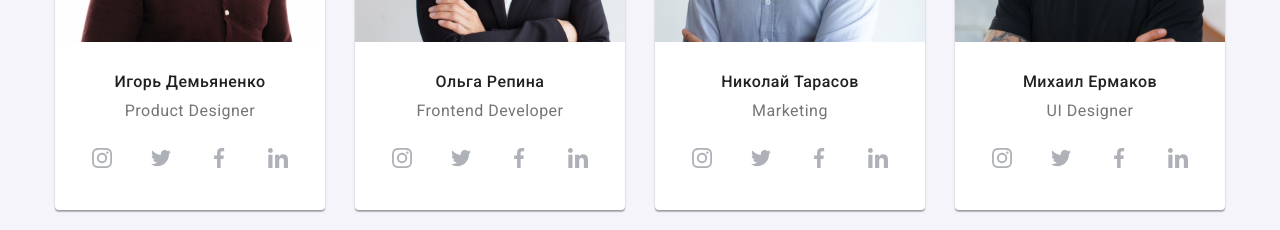
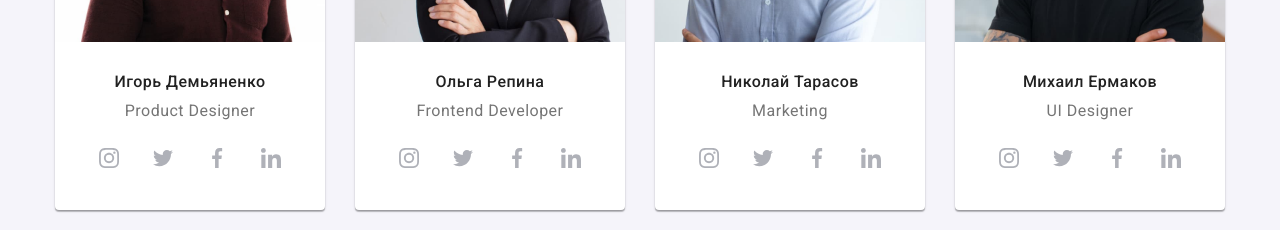
Before and after one commit to OlhaTsyhanenko/goit-markup-hw-04, a plain HTML site: page index.html in a window 1280 px wide. Shown: the part 2000-2230 px from the top of the page. Drawn offline with nearby package versions, Linux system fonts and the light colour scheme.

Commit message:
Добавила список для соцсетей для карточек сотрудников

```diff
--- a/css/styles.css
+++ b/css/styles.css
@@ -317,12 +317,17 @@ img {
   margin-bottom: 16px;
 }
 
+.our-team-socnetworks {
+  display: flex;
+  justify-content: center;
+}
+
 .our-team-socnetworks .link {
-  display: inline-flex;
-  align-items: center;
-  justify-content: center;
+  display: flex;
   width: 44px;
   height: 44px;
+  justify-content: center;
+  align-items: center;
   fill: var(--text-color-svg);
 }
 
@@ -333,7 +338,7 @@ img {
   border-radius: 50%;
 }
 
-.our-team-socnetworks .link:not(:last-child) {
+.our-team-socnetworks .icon:not(:last-child) {
   margin-right: 10px;
 }
 
--- a/index.html
+++ b/index.html
@@ -145,28 +145,36 @@
               />
               <h3 class="section-title-our-team">Игорь Демьяненко</h3>
               <p>Product Designer</p>
-              <div class="our-team-socnetworks">
+              <ul class="list our-team-socnetworks">
+                <li class="icon">
                   <a href="" class="link"
                     ><svg width="20px" height="20px">
                       <use href="./images/symbol-defs.svg#icon-instagram"></use>
                     </svg>
                   </a>
+                </li>
+                <li class="icon">
                   <a href="" class="link"
                     ><svg width="20px" height="20px">
                       <use href="./images/symbol-defs.svg#icon-twitter"></use>
                     </svg>
                   </a>
+                </li>
+                <li class="icon">
                   <a href="" class="link"
                     ><svg width="20px" height="20px">
                       <use href="./images/symbol-defs.svg#icon-facebook"></use>
                     </svg>
                   </a>
+                </li>
+                <li class="icon">
                   <a href="" class="link"
                     ><svg width="20px" height="20px">
                       <use href="./images/symbol-defs.svg#icon-linkedin"></use>
                     </svg>
                   </a>
-              </div>
+                </li>
+              </ul>
             </li>
             <li class="item">
               <img
@@ -177,28 +185,36 @@
               />
               <h3 class="section-title-our-team">Ольга Репина</h3>
               <p>Frontend Developer</p>
-              <div class="our-team-socnetworks">
+              <ul class="list our-team-socnetworks">
+                <li class="icon">
                   <a href="" class="link"
                     ><svg width="20px" height="20px">
                       <use href="./images/symbol-defs.svg#icon-instagram"></use>
                     </svg>
                   </a>
+                </li>
+                <li class="icon">
                   <a href="" class="link"
                     ><svg width="20px" height="20px">
                       <use href="./images/symbol-defs.svg#icon-twitter"></use>
                     </svg>
                   </a>
+                </li>
+                <li class="icon">
                   <a href="" class="link"
                     ><svg width="20px" height="20px">
                       <use href="./images/symbol-defs.svg#icon-facebook"></use>
                     </svg>
                   </a>
+                </li>
+                <li class="icon">
                   <a href="" class="link"
                     ><svg width="20px" height="20px">
                       <use href="./images/symbol-defs.svg#icon-linkedin"></use>
                     </svg>
                   </a>
-              </div>
+                </li>
+              </ul>
             </li>
             <li class="item">
               <img
@@ -209,28 +225,36 @@
               />
               <h3 class="section-title-our-team">Николай Тарасов</h3>
               <p>Marketing</p>
-              <div class="our-team-socnetworks">
+              <ul class="list our-team-socnetworks">
+                <li class="icon">
                   <a href="" class="link"
                     ><svg width="20px" height="20px">
                       <use href="./images/symbol-defs.svg#icon-instagram"></use>
                     </svg>
                   </a>
+                </li>
+                <li class="icon">
                   <a href="" class="link"
                     ><svg width="20px" height="20px">
                       <use href="./images/symbol-defs.svg#icon-twitter"></use>
                     </svg>
                   </a>
+                </li>
+                <li class="icon">
                   <a href="" class="link"
                     ><svg width="20px" height="20px">
                       <use href="./images/symbol-defs.svg#icon-facebook"></use>
                     </svg>
                   </a>
+                </li>
+                <li class="icon">
                   <a href="" class="link"
                     ><svg width="20px" height="20px">
                       <use href="./images/symbol-defs.svg#icon-linkedin"></use>
                     </svg>
                   </a>
-              </div>
+                </li>
+              </ul>
             </li>
             <li class="item">
               <img
@@ -241,28 +265,36 @@
               />
               <h3 class="section-title-our-team">Михаил Ермаков</h3>
               <p>UI Designer</p>
-              <div class="our-team-socnetworks">
+              <ul class="list our-team-socnetworks">
+                <li class="icon">
                   <a href="" class="link"
                     ><svg width="20px" height="20px">
                       <use href="./images/symbol-defs.svg#icon-instagram"></use>
                     </svg>
                   </a>
+                </li>
+                <li class="icon">
                   <a href="" class="link"
                     ><svg width="20px" height="20px">
                       <use href="./images/symbol-defs.svg#icon-twitter"></use>
                     </svg>
                   </a>
+                </li>
+                <li class="icon">
                   <a href="" class="link"
                     ><svg width="20px" height="20px">
                       <use href="./images/symbol-defs.svg#icon-facebook"></use>
                     </svg>
                   </a>
+                </li>
+                <li class="icon">
                   <a href="" class="link"
                     ><svg width="20px" height="20px">
                       <use href="./images/symbol-defs.svg#icon-linkedin"></use>
                     </svg>
                   </a>
-              </div>
+                </li>
+              </ul>
             </li>
           </ul>
         </div>
```
Lines whose indentation alone changed are shown as unchanged.
